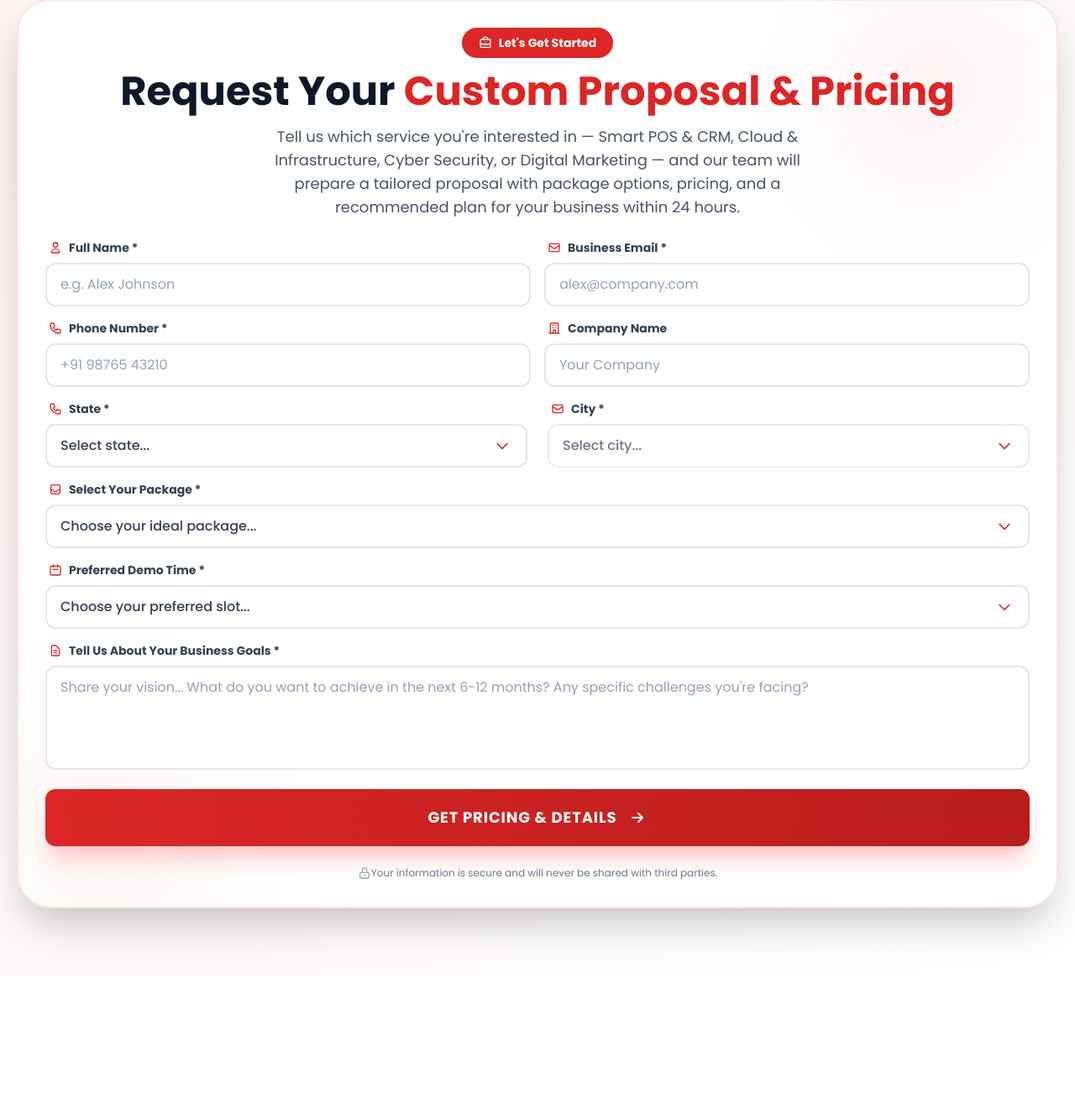
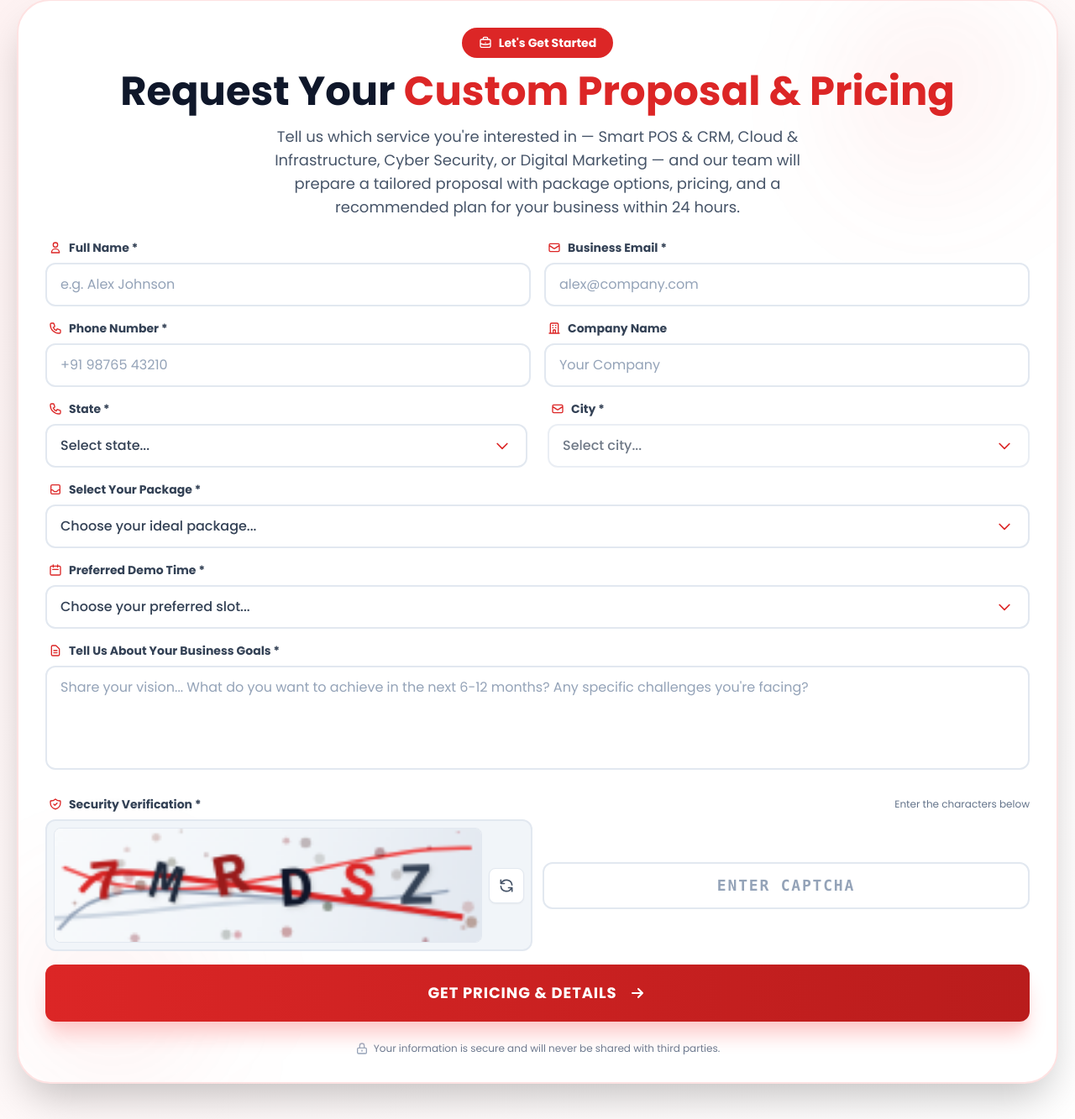
Before and after one commit to Johncyrebecca684/scs-website, a PHP site: page /digital-marketing.html in a window 1280 px wide. Shown: the part 2075-3408 px from the top of the page at 84% size. Before the commit the page ends 3202 px from the top, so only its background shows below. Run offline with PHP 8.4, Linux system fonts and the light colour scheme; some libraries are stand-ins or nearby versions.

Commit message:
feat: add Tailwind CSS stylesheet and integrate it into digital-marketing page

```diff
--- a/digital-marketing.html
+++ b/digital-marketing.html
@@ -996,6 +996,34 @@
                         <textarea id="message" name="message" rows="4" required class="w-full px-4 py-3 rounded-xl border-2 border-slate-200 focus:ring-4 focus:ring-red-500/20 focus:border-red-600 outline-none transition-all placeholder:text-slate-400 bg-white resize-none" placeholder="Share your vision... What do you want to achieve in the next 6-12 months? Any specific challenges you're facing?"></textarea>
                     </div>
 
+                    <!-- CAPTCHA Verification Section -->
+                    <div class="space-y-2 pt-2">
+                        <label class="text-sm font-bold text-slate-700 ml-1 flex items-center justify-between">
+                            <span class="flex items-center gap-2">
+                                <svg class="w-4 h-4 text-red-600" fill="none" stroke="currentColor" viewBox="0 0 24 24"><path stroke-linecap="round" stroke-linejoin="round" stroke-width="2" d="M9 12l2 2 4-4m5.618-4.016A11.955 11.955 0 0112 2.944a11.955 11.955 0 01-8.618 3.04A12.02 12.02 0 003 9c0 5.591 3.824 10.29 9 11.622 5.176-1.332 9-6.03 9-11.622 0-1.042-.133-2.052-.382-3.016z"/></svg>
+                                Security Verification *
+                            </span>
+                            <span class="text-xs text-slate-500 font-normal">Enter the characters below</span>
+                        </label>
+                        <div class="grid grid-cols-1 sm:grid-cols-2 gap-3 items-center">
+                            <div class="flex items-center gap-2 bg-slate-100 p-2 rounded-xl border-2 border-slate-200">
+                                <canvas id="captchaCanvas" width="180" height="48" class="bg-white rounded-lg border border-slate-200 shadow-inner select-none cursor-pointer flex-1" title="Click image to refresh CAPTCHA"></canvas>
+                                <button type="button" id="refreshCaptchaBtn" title="Refresh CAPTCHA" class="p-2.5 bg-white hover:bg-red-50 text-slate-600 hover:text-red-600 rounded-lg border border-slate-200 transition-all shadow-sm active:scale-95 flex items-center justify-center">
+                                    <svg class="w-5 h-5 transition-transform duration-300" fill="none" stroke="currentColor" viewBox="0 0 24 24">
+                                        <path stroke-linecap="round" stroke-linejoin="round" stroke-width="2" d="M4 4v5h.582m15.356 2A8.001 8.001 0 004.582 9m0 0H9m11 11v-5h-.581m0 0a8.003 8.003 0 01-15.357-2m15.357 2H15"></path>
+                                    </svg>
+                                </button>
+                            </div>
+                            <div>
+                                <input id="captchaInput" name="captcha_code" type="text" required maxlength="6" autocomplete="off" placeholder="Enter CAPTCHA" class="w-full px-4 py-3 rounded-xl border-2 border-slate-200 focus:ring-4 focus:ring-red-500/20 focus:border-red-600 outline-none transition-all placeholder:text-slate-400 bg-white font-mono font-bold tracking-widest text-slate-800 uppercase text-center text-lg">
+                            </div>
+                        </div>
+                        <p id="captchaError" class="hidden text-xs text-red-600 font-semibold pl-1 flex items-center gap-1">
+                            <svg class="w-3.5 h-3.5 flex-shrink-0" fill="currentColor" viewBox="0 0 20 20"><path fill-rule="evenodd" d="M18 10a8 8 0 11-16 0 8 8 0 0116 0zm-7 4a1 1 0 11-2 0 1 1 0 012 0zm-1-9a1 1 0 00-1 1v4a1 1 0 102 0V6a1 1 0 00-1-1z" clip-rule="evenodd"/></svg>
+                            <span>Incorrect verification code. Please enter the characters shown.</span>
+                        </p>
+                    </div>
+
                     <p id="formStatus" class="hidden text-center text-sm font-semibold pt-1"></p>
 
                     <button type="submit" class="w-full bg-gradient-to-r from-red-600 to-red-700 text-white font-bold py-5 px-8 rounded-xl hover:from-red-700 hover:to-red-800 transform transition-all active:scale-[0.98] shadow-xl shadow-red-200 text-lg uppercase tracking-wider flex items-center justify-center gap-3 group">
@@ -1040,6 +1068,137 @@
             publicKey: EMAILJS_PUBLIC_KEY
         });
 
+        // ==========================================
+        // Dynamic Canvas CAPTCHA Generator & Verifier
+        // ==========================================
+        let generatedCaptchaCode = '';
+
+        function generateCaptcha() {
+            const canvas = document.getElementById('captchaCanvas');
+            if (!canvas) return;
+            const ctx = canvas.getContext('2d');
+            if (!ctx) return;
+
+            // Character pool excluding ambiguous characters (0, O, 1, I, l)
+            const chars = '23456789ABCDEFGHJKLMNPQRSTUVWXYZ';
+            let code = '';
+            for (let i = 0; i < 6; i++) {
+                code += chars.charAt(Math.floor(Math.random() * chars.length));
+            }
+            generatedCaptchaCode = code;
+
+            const width = canvas.width = 180;
+            const height = canvas.height = 48;
+
+            // Background gradient
+            const bgGrad = ctx.createLinearGradient(0, 0, width, height);
+            bgGrad.addColorStop(0, '#f8fafc');
+            bgGrad.addColorStop(0.5, '#f1f5f9');
+            bgGrad.addColorStop(1, '#e2e8f0');
+            ctx.fillStyle = bgGrad;
+            ctx.fillRect(0, 0, width, height);
+
+            // Security noise curves
+            for (let i = 0; i < 4; i++) {
+                ctx.strokeStyle = ['#ef4444', '#cbd5e1', '#94a3b8', '#dc2626'][i % 4];
+                ctx.lineWidth = 1 + Math.random() * 1.5;
+                ctx.beginPath();
+                ctx.moveTo(Math.random() * 20, Math.random() * height);
+                ctx.bezierCurveTo(
+                    Math.random() * width * 0.4, Math.random() * height,
+                    Math.random() * width * 0.8, Math.random() * height,
+                    width - Math.random() * 20, Math.random() * height
+                );
+                ctx.stroke();
+            }
+
+            // Security noise dots
+            for (let i = 0; i < 30; i++) {
+                ctx.fillStyle = `rgba(${Math.floor(Math.random() * 180)}, ${Math.floor(Math.random() * 40)}, ${Math.floor(Math.random() * 40)}, ${0.15 + Math.random() * 0.3})`;
+                ctx.beginPath();
+                ctx.arc(Math.random() * width, Math.random() * height, Math.random() * 2 + 0.5, 0, Math.PI * 2);
+                ctx.fill();
+            }
+
+            // Draw individual characters with rotation & distortion
+            const charSpacing = width / (code.length + 1);
+            const letterColors = ['#b91c1c', '#1e293b', '#991b1b', '#0f172a', '#dc2626', '#334155'];
+
+            ctx.textBaseline = 'middle';
+            for (let i = 0; i < code.length; i++) {
+                const char = code[i];
+                ctx.save();
+
+                const x = charSpacing * (i + 0.9) + (Math.random() * 4 - 2);
+                const y = height / 2 + (Math.random() * 6 - 3);
+                const angle = (Math.random() * 32 - 16) * (Math.PI / 180); // -16 to +16 deg
+
+                ctx.translate(x, y);
+                ctx.rotate(angle);
+
+                ctx.font = `bold ${22 + Math.floor(Math.random() * 4)}px 'Courier New', monospace, sans-serif`;
+                ctx.fillStyle = letterColors[i % letterColors.length];
+                ctx.shadowColor = 'rgba(0,0,0,0.12)';
+                ctx.shadowBlur = 2;
+                ctx.shadowOffsetX = 1;
+                ctx.shadowOffsetY = 1;
+
+                ctx.fillText(char, -7, 0);
+                ctx.restore();
+            }
+
+            // Clear visual error when regenerating
+            const captchaError = document.getElementById('captchaError');
+            if (captchaError) captchaError.classList.add('hidden');
+            const captchaInput = document.getElementById('captchaInput');
+            if (captchaInput) {
+                captchaInput.classList.remove('border-red-500', 'ring-4', 'ring-red-500/20');
+            }
+        }
+
+        // Initialize CAPTCHA on load and setup listeners
+        document.addEventListener('DOMContentLoaded', function() {
+            generateCaptcha();
+
+            const refreshBtn = document.getElementById('refreshCaptchaBtn');
+            if (refreshBtn) {
+                refreshBtn.addEventListener('click', function() {
+                    const svg = this.querySelector('svg');
+                    if (svg) svg.classList.add('rotate-180');
+                    setTimeout(() => {
+                        if (svg) svg.classList.remove('rotate-180');
+                    }, 300);
+                    generateCaptcha();
+                    const input = document.getElementById('captchaInput');
+                    if (input) {
+                        input.value = '';
+                        input.focus();
+                    }
+                });
+            }
+
+            const canvas = document.getElementById('captchaCanvas');
+            if (canvas) {
+                canvas.addEventListener('click', function() {
+                    generateCaptcha();
+                    const input = document.getElementById('captchaInput');
+                    if (input) {
+                        input.value = '';
+                        input.focus();
+                    }
+                });
+            }
+
+            const captchaInput = document.getElementById('captchaInput');
+            if (captchaInput) {
+                captchaInput.addEventListener('input', function() {
+                    const error = document.getElementById('captchaError');
+                    if (error) error.classList.add('hidden');
+                    this.classList.remove('border-red-500', 'ring-4', 'ring-red-500/20');
+                });
+            }
+        });
+
         // Function to handle package selection and smooth scroll
         function selectPackage(packageName) {
             const select = document.getElementById('packageSelect');
@@ -1079,6 +1238,22 @@
 
             statusMsg.classList.add('hidden');
             statusMsg.textContent = '';
+
+            // Security: CAPTCHA verification check (case-insensitive)
+            const captchaInput = document.getElementById('captchaInput');
+            const captchaError = document.getElementById('captchaError');
+            const userCaptcha = (captchaInput ? captchaInput.value : '').trim().toUpperCase();
+
+            if (!userCaptcha || userCaptcha !== generatedCaptchaCode) {
+                if (captchaError) captchaError.classList.remove('hidden');
+                if (captchaInput) {
+                    captchaInput.classList.add('border-red-500', 'ring-4', 'ring-red-500/20');
+                    captchaInput.value = '';
+                    captchaInput.focus();
+                }
+                generateCaptcha();
+                return;
+            }
 
             // Show loading state
             btn.innerHTML = '<svg class="animate-spin h-6 w-6 mx-auto" fill="none" viewBox="0 0 24 24"><circle class="opacity-25" cx="12" cy="12" r="10" stroke="currentColor" stroke-width="4"></circle><path class="opacity-75" fill="currentColor" d="M4 12a8 8 0 018-8V0C5.373 0 0 5.373 0 12h4zm2 5.291A7.962 7.962 0 014 12H0c0 3.042 1.135 5.824 3 7.938l3-2.647z"></path></svg>';
@@ -1157,6 +1332,9 @@
                 btn.innerHTML = originalHTML;
                 btn.disabled = false;
 
+                // Regenerate CAPTCHA for next submission
+                generateCaptcha();
+
                 // Show the overlay success message
                 const successMsg = document.getElementById('successMessage');
                 successMsg.classList.remove('hidden');
@@ -1172,6 +1350,9 @@
                 console.error('EmailJS send failed:', error);
                 btn.innerHTML = originalHTML;
                 btn.disabled = false;
+
+                // Regenerate CAPTCHA on error
+                generateCaptcha();
 
                 statusMsg.textContent = 'We could not send your request right now. Please try again in a moment.';
                 statusMsg.classList.remove('hidden');
```
Also changed, not shown: assets/css/tailwind.css.
